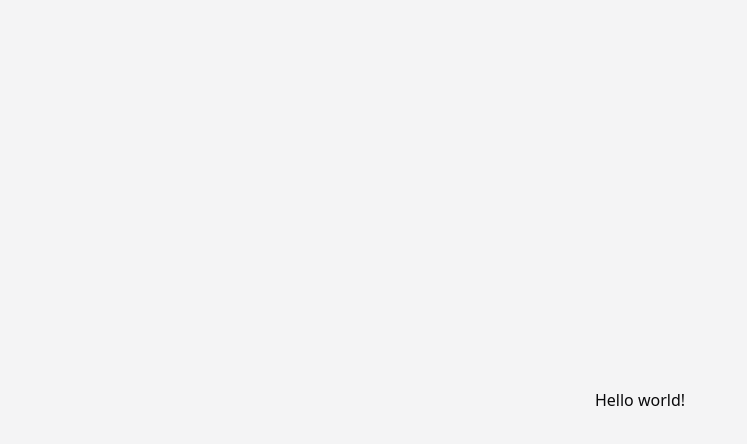
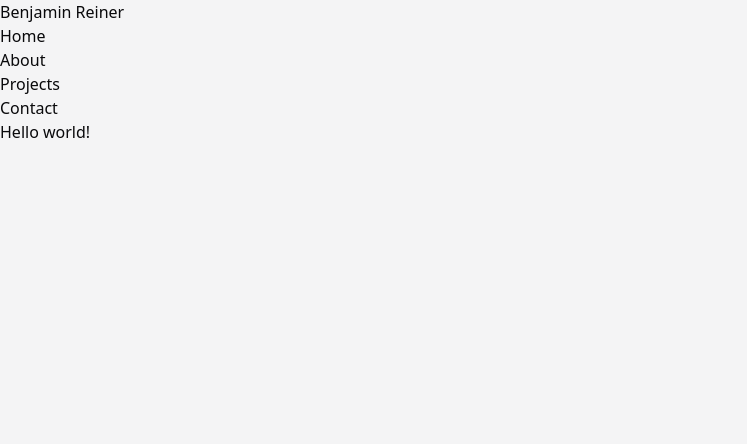
Before and after one commit to reinerb/btreiner-website, a Next.js app: page / in a window 1280 px wide. Shown: the top 444 px of the page, without its empty margins (0-747 px from the left). Built offline with nearby package versions, Linux system fonts and the light colour scheme.

Commit message:
Add PrimaryLayout to the index page

```diff
--- a/pages/index.jsx
+++ b/pages/index.jsx
@@ -1,12 +1,13 @@
 import Image from 'next/image';
 import { Inter } from 'next/font/google';
+import PrimaryLayout from '@/components/PrimaryLayout';
 
 const inter = Inter({ subsets: ['latin'] });
 
 export default function Home() {
   return (
-    <main className='flex min-h-screen flex-col items-center justify-center p-24'>
+    <PrimaryLayout>
       <h1>Hello world!</h1>
-    </main>
+    </PrimaryLayout>
   );
 }
```
